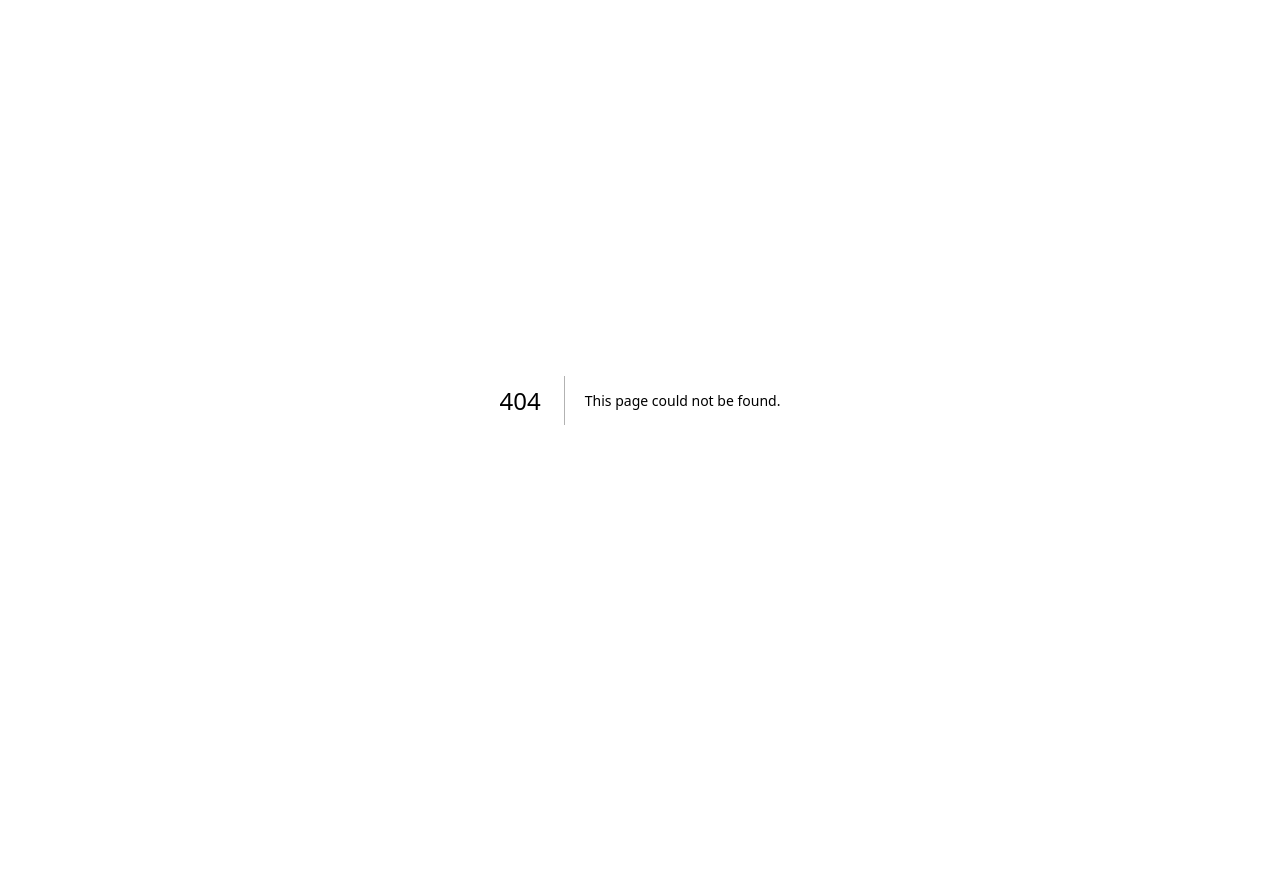
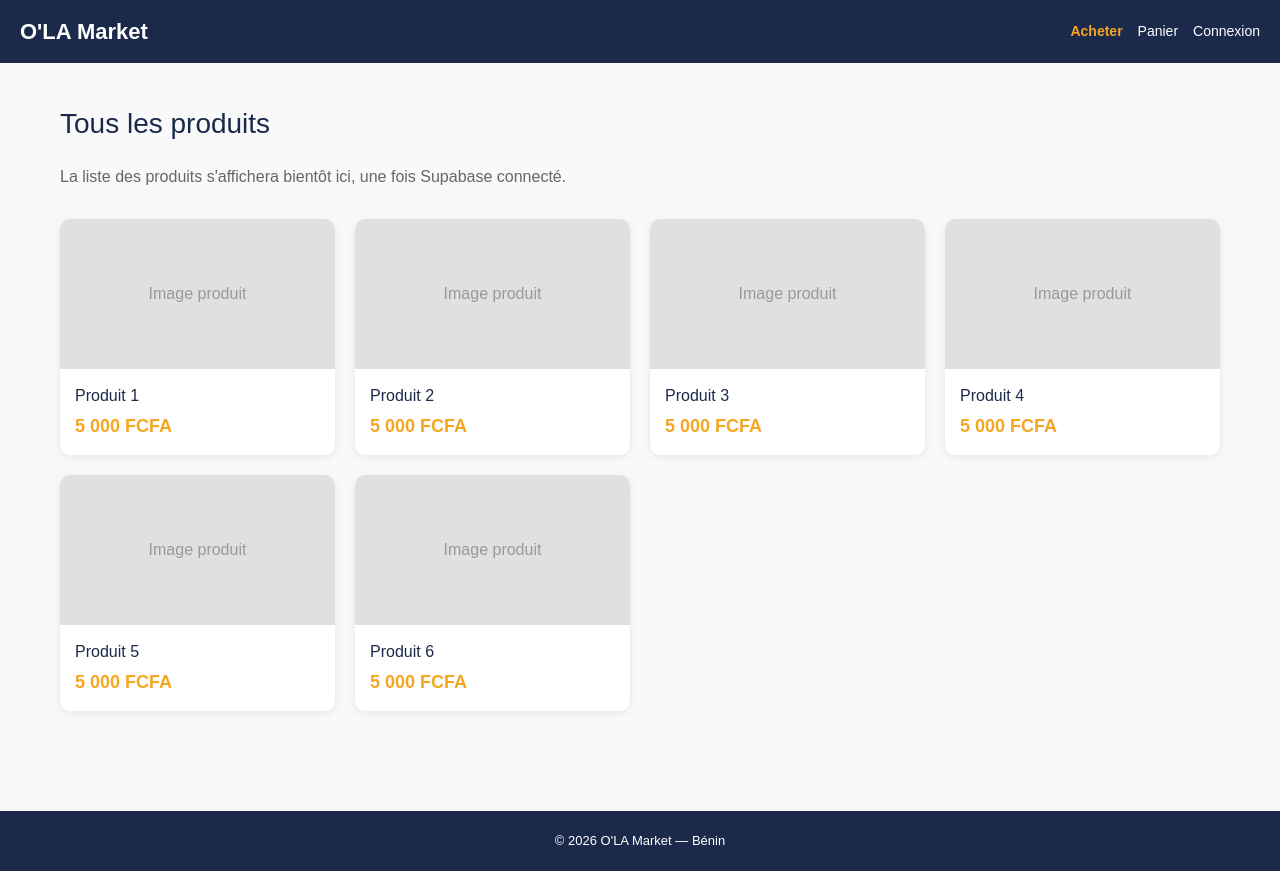
Before and after one commit to olamarketbj/ola-market, a Next.js app: page /market in a window 1280 px wide. Before the commit this address had no page. Before the commit the page ends 800 px from the top, so only its background shows below. Built offline with nearby package versions, Linux system fonts and the light colour scheme.

Commit message:
add market page

```diff
--- /dev/null
+++ b/app/market/page.tsx
@@ -0,0 +1,44 @@
+export default function MarketPage() {
+  return (
+    <main style={{ fontFamily: 'sans-serif', minHeight: '100vh', background: '#f9f9f9' }}>
+      <header style={{ background: '#1B2A4A', color: 'white', padding: '15px 20px', display: 'flex', justifyContent: 'space-between', alignItems: 'center' }}>
+        <h1 style={{ fontSize: '22px', fontWeight: 'bold' }}>
+          <a href="/" style={{ color: 'white', textDecoration: 'none' }}>O'LA Market</a>
+        </h1>
+        <nav style={{ display: 'flex', gap: '15px', fontSize: '14px' }}>
+          <a href="/market" style={{ color: '#F5A623', textDecoration: 'none', fontWeight: 'bold' }}>Acheter</a>
+          <a href="/cart" style={{ color: 'white', textDecoration: 'none' }}>Panier</a>
+          <a href="/login" style={{ color: 'white', textDecoration: 'none' }}>Connexion</a>
+        </nav>
+      </header>
+
+      <section style={{ padding: '40px 20px', maxWidth: '1200px', margin: '0 auto' }}>
+        <h2 style={{ fontSize: '28px', color: '#1B2A4A', marginBottom: '20px' }}>
+          Tous les produits
+        </h2>
+        <p style={{ color: '#666' }}>
+          La liste des produits s'affichera bientôt ici, une fois Supabase connecté.
+        </p>
+
+        {/* Grille de démonstration */}
+        <div style={{ display: 'grid', gridTemplateColumns: 'repeat(auto-fill, minmax(220px, 1fr))', gap: '20px', marginTop: '30px' }}>
+          {[1, 2, 3, 4, 5, 6].map((i) => (
+            <div key={i} style={{ background: 'white', borderRadius: '10px', overflow: 'hidden', boxShadow: '0 2px 8px rgba(0,0,0,0.08)' }}>
+              <div style={{ height: '150px', background: '#e0e0e0', display: 'flex', alignItems: 'center', justifyContent: 'center', color: '#999' }}>
+                Image produit
+              </div>
+              <div style={{ padding: '15px' }}>
+                <h3 style={{ fontSize: '16px', marginBottom: '5px', color: '#1B2A4A' }}>Produit {i}</h3>
+                <p style={{ fontSize: '18px', fontWeight: 'bold', color: '#F5A623' }}>5 000 FCFA</p>
+              </div>
+            </div>
+          ))}
+        </div>
+      </section>
+
+      <footer style={{ background: '#1B2A4A', color: 'white', padding: '20px', textAlign: 'center', fontSize: '13px', marginTop: '60px' }}>
+        <p>© 2026 O'LA Market — Bénin</p>
+      </footer>
+    </main>
+  )
+}
```
